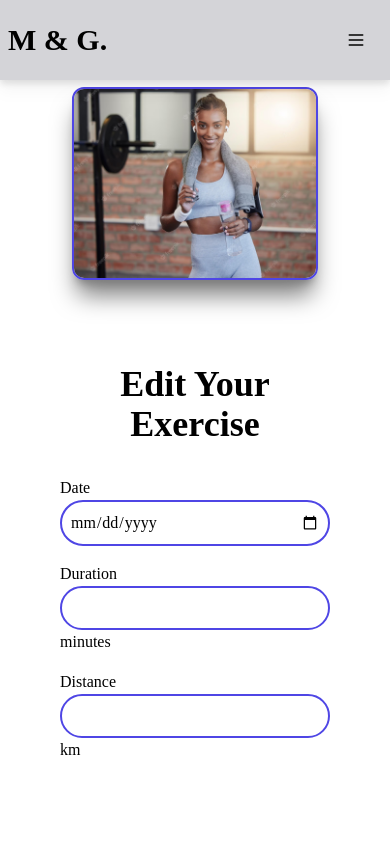
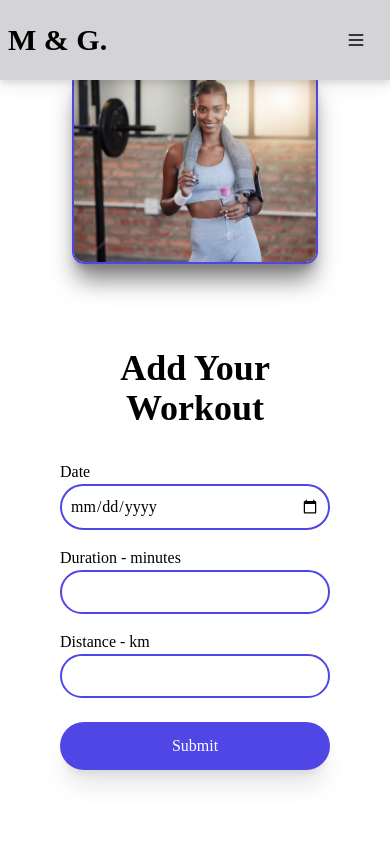
Before and after one commit to Dingan-Mkhize/move-groove-app, a React (Create React App) app: page /edit in a window 390 px wide. Shown: the top 844 px of the page. Built offline with nearby package versions, Linux system fonts and the light colour scheme.

Commit message:
fixed responsiveness to the exercise page, fixed routing and added a button to edit

```diff
--- a/src/components/Edit.jsx
+++ b/src/components/Edit.jsx
@@ -1,5 +1,4 @@
-import React from 'react'
-import { Input } from "@material-tailwind/react";
+import React from "react";
 import bgImg from "../assets/hero-img.avif";
 
 const Edit = () => {
@@ -17,10 +16,11 @@ const Edit = () => {
           />
         </div>
 
+        {/* Inputs */}
         <div className="flex flex-col justify-center">
           <form className="max-w-[400px] w-full mx-auto rounded-md p-6">
             <h2 className="text-4xl font-bold text-center py-6">
-              Edit Your Exercise
+              Add Your Workout
             </h2>
             <div className="flex flex-col py-2">
               <label>Date</label>
@@ -30,23 +30,27 @@ const Edit = () => {
               />
             </div>
             <div className="flex flex-col py-2">
-              <label>Duration</label>
+              <label>Duration - minutes</label>
               <input
                 className="border-2 border-indigo-600 rounded-full p-2"
                 type="number"
               />
-              <p>minutes</p>
             </div>
             <div className="flex flex-col py-2">
-              <label>Distance</label>
-              <input className="border-2 border-indigo-600 rounded-full p-2" type="number" />
-              <p>km</p>
+              <label>Distance - km</label>
+              <input
+                className="border-2 border-indigo-600 rounded-full p-2"
+                type="number"
+              />
             </div>
+            <button className="w-full py-3 px-6 my-4 bg-indigo-600 rounded-full text-white hover:animate-bounce shadow-xl">
+              Submit
+            </button>
           </form>
         </div>
       </div>
     </div>
   );
-}
+};
 
-export default Edit
+export default Edit;
--- a/src/components/Exercises.jsx
+++ b/src/components/Exercises.jsx
@@ -1,12 +1,10 @@
 import React from "react";
 import { Exercises } from "../Data";
+import { Link } from "react-router-dom";
 
 const Activities = () => {
   return (
-    <div
-      name="exercises"
-      className="w-full h-screen bg-[#ffffff] text-zinc-300"
-    >
+    <div name="exercises" className="w-full h-fit bg-[#ffffff] text-zinc-300">
       <div className="max-w-[1000px] mx-auto p-4 flex flex-col justify-center w-full h-full">
         <div className="mt-20">
           <header className="text-4xl text-[#000000] font-bold inline border-b-4 border-indigo-600">
@@ -14,6 +12,7 @@ const Activities = () => {
           </header>
           <p className="py-6 text-[#000000] font-bold">Choose a new exercise</p>
         </div>
+
         <div className="w-full grid grid-cols-2 sm:grid-cols-4 gap-4 text-center py-4">
           {Exercises.map((exercise) => (
             <div
@@ -28,7 +27,7 @@ const Activities = () => {
               <p className="my-4 text-[#ffffff]">{exercise.title}</p>
               <div className="flex justify-center">
                 <button className="flex bg-white text-[#000000]  rounded-full mb-2 mx-auto py-1 px-3 hover:scale-110 duration-500 border-2 border-indigo-600 hover:animate-bounce shadow-xl">
-                  Add
+                  <Link to="/edit">Add</Link>
                 </button>
               </div>
             </div>
--- a/src/components/Home.jsx
+++ b/src/components/Home.jsx
@@ -1,4 +1,5 @@
 import React from "react";
+import { Link } from "react-router-dom"
 
 
 import bgImg from "../assets/hero-img.avif";
@@ -15,7 +16,7 @@ const Hero = () => {
           <h1 className="py-3 text-5xl md:text-7xl font-bold">Move & Groove</h1>
           <p className="text-2xl italic">If you wanna find the GROOVE!</p>
           <button className="py-3 px-6 sm:w-[60%] my-4 bg-indigo-600 rounded-full text-white hover:animate-bounce shadow-xl">
-            Get Started
+            <Link to="/signup">Get Started</Link>
           </button>
         </div>
         <div className="mx-9">
@@ -25,7 +26,6 @@ const Hero = () => {
             alt="/"
           />
         </div>
-
       </div>
     </div>
   );
--- a/src/components/Navbar.jsx
+++ b/src/components/Navbar.jsx
@@ -75,10 +75,10 @@ const Navbar = () => {
 
         <div className="flex flex-col my-4">
           <button className="bg-transparent text-indigo-600 px-8 py-3 mb-4  hover:bg-indigo-600 font-bold hover:text-white border-2 border-indigo-600 hover:border-transparent hover:animate-bounce rounded-full shadow-xl">
-            Sign In
+            <Link to="/login">Log In</Link>
           </button>
           <button className="px-8 py-3 bg-indigo-600 border-2 text-white rounded-full hover:bg-transparent border-indigo-600 hover:text-indigo-600 hover:animate-bounce shadow-xl">
-            Sign Up
+            <Link to="/signup">Sign Up</Link>
           </button>
         </div>
       </ul>
--- a/src/components/Signup.jsx
+++ b/src/components/Signup.jsx
@@ -10,8 +10,9 @@ const Signup = () => {
 
       <div className="flex flex-col justify-center">
         <form className="max-w-[400px] w-full mx-auto rounded-md shadow-xl bg-zinc-300 p-6">
+          <p className='text-center -mb-3 italic font-bold'>Come and join us at</p>
           <h2 className="text-4xl font-bold text-center py-6">
-            Moove & Groove
+            Moove & Groove!
           </h2>
           <div className="flex flex-col py-2">
             <label>First Name</label>
```
